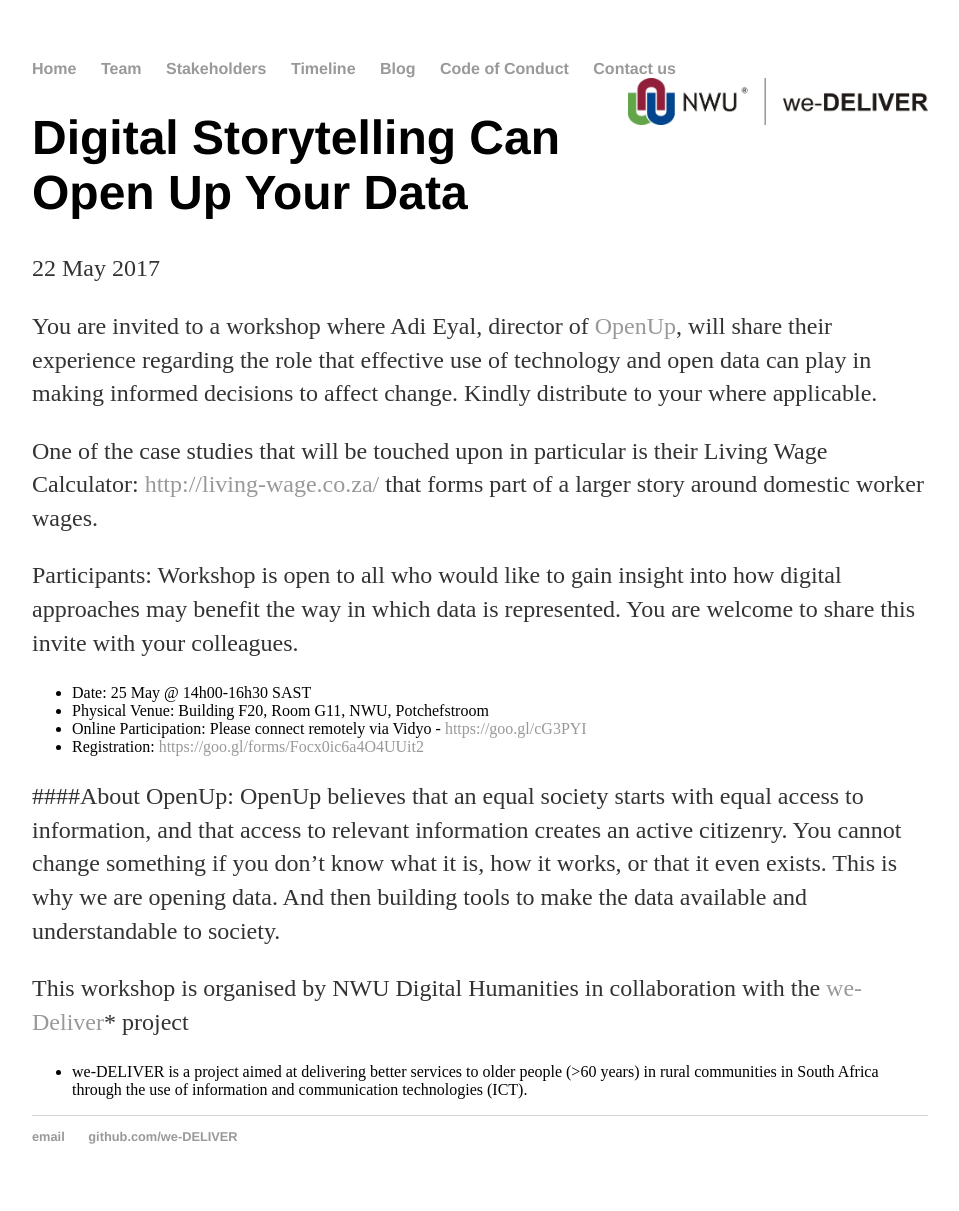
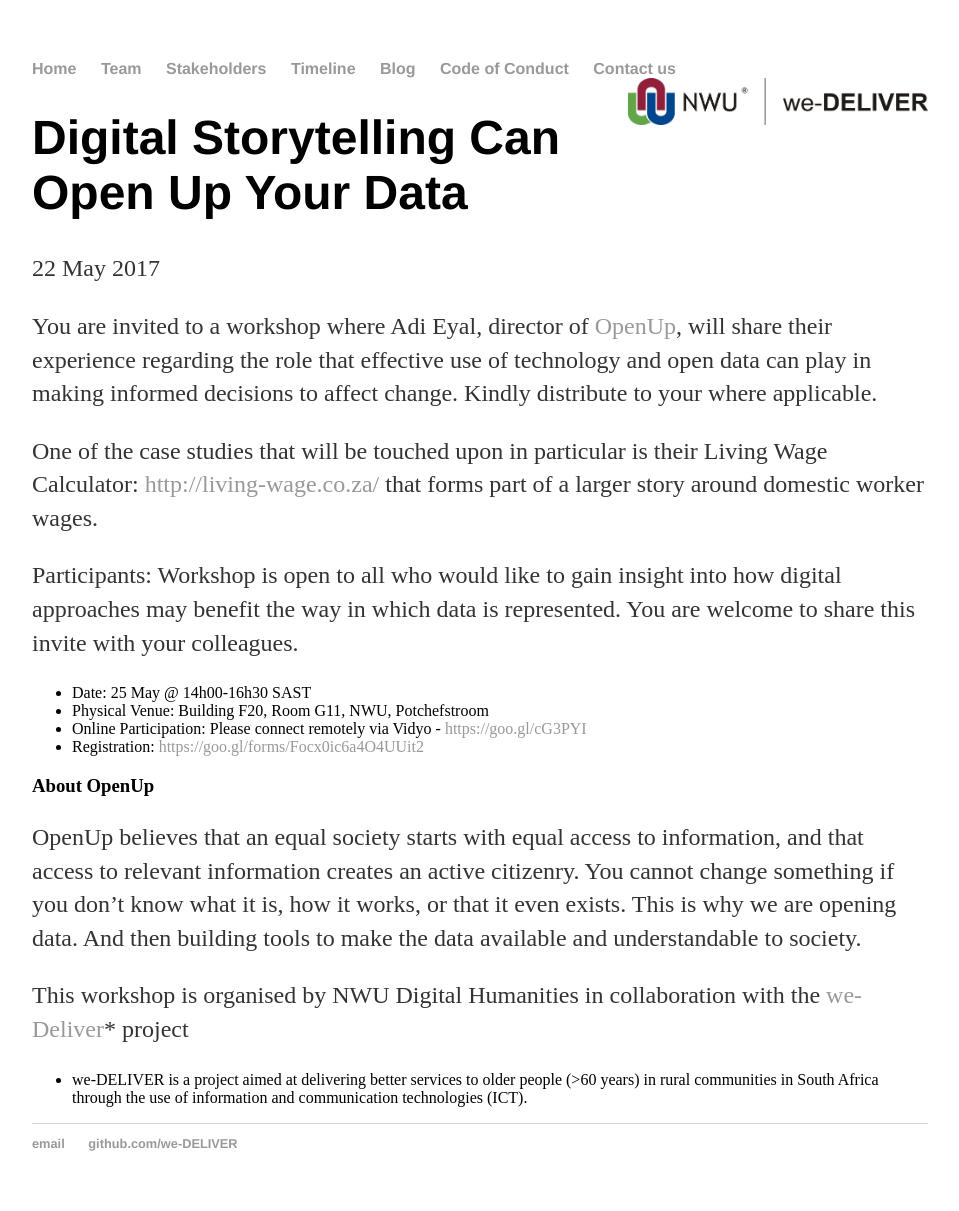
Before and after one commit to zjsteyn/we-DELIVER.github.io, a Jekyll site: the page built from _posts/2017-05-22-digital-storytelling-with-openup.md, in a window 1280 px wide. Shown: the whole page, without its empty margins (160-1119 px from the left). Built offline with Jekyll 4.4.1, drawn with Linux system fonts in a browser that asks for light colours.

```diff
--- a/_posts/2017-05-22-digital-storytelling-with-openup.md
+++ b/_posts/2017-05-22-digital-storytelling-with-openup.md
@@ -15,7 +15,7 @@ Participants: Workshop is open to all who would like to gain insight into how di
 * Online Participation: Please connect remotely via Vidyo - [https://goo.gl/cG3PYI](https://goo.gl/cG3PYI)
 * Registration: [https://goo.gl/forms/Focx0ic6a4O4UUit2](https://goo.gl/forms/Focx0ic6a4O4UUit2)
 
-####About OpenUp:
+### About OpenUp
 OpenUp believes that an equal society starts with equal access to information, and that access to relevant information creates an active citizenry. You cannot change something if you don't know what it is, how it works, or that it even exists. This is why we are opening data. And then building tools to make the data available and understandable to society.
 
 This workshop is organised by NWU Digital Humanities in collaboration with the [we-Deliver](http://we-deliver.github.io/)* project
```
